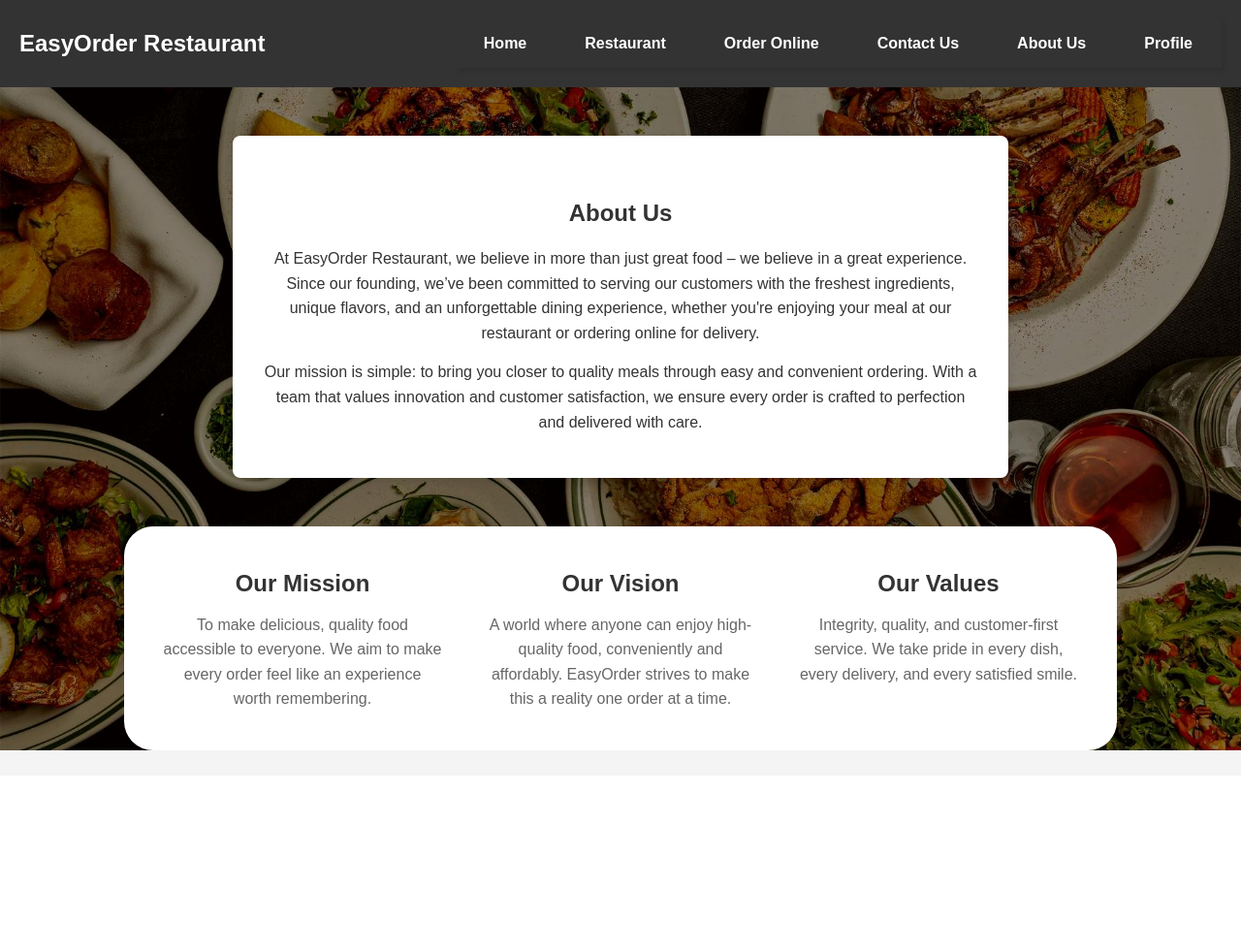
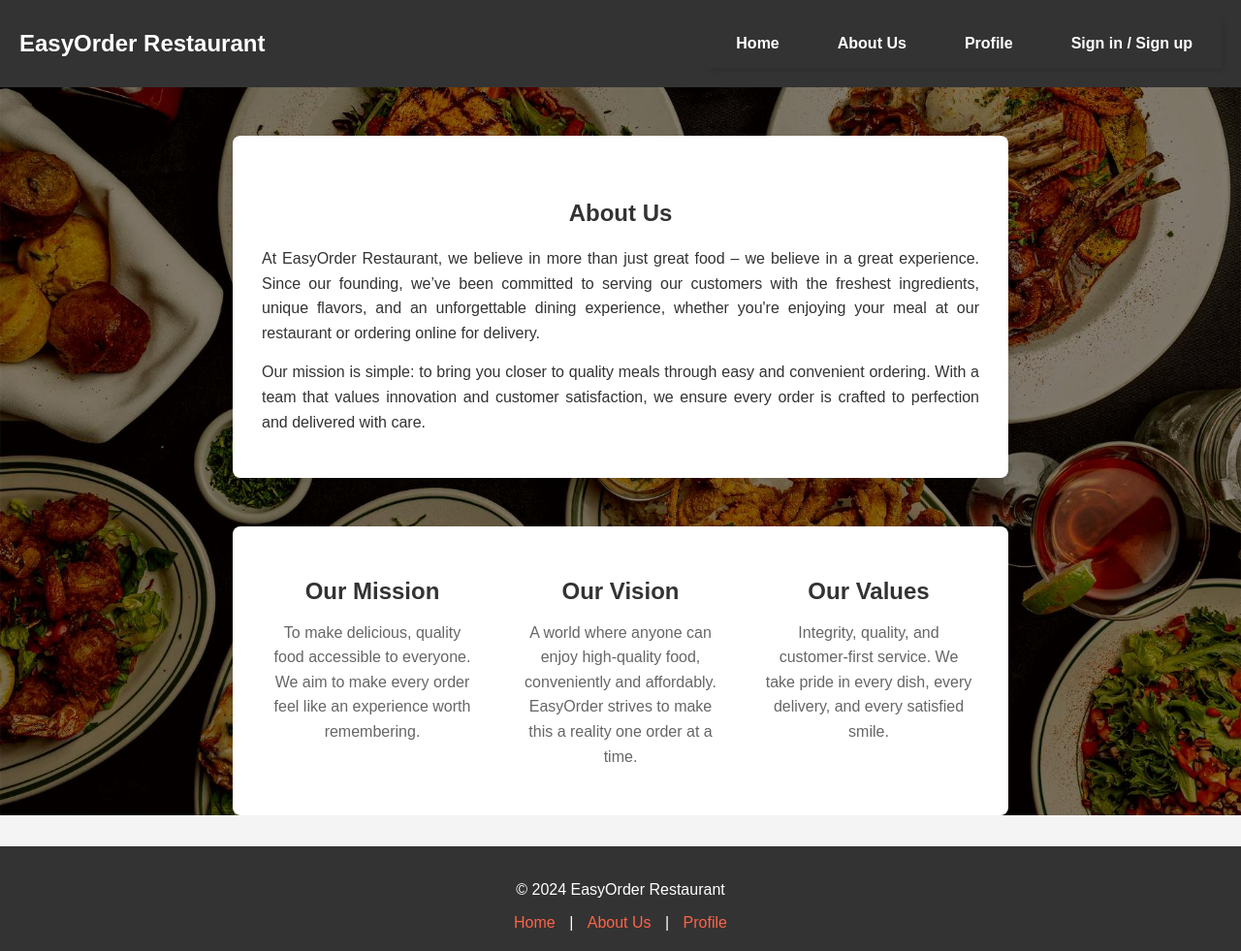
Before and after one commit to gioalco/EasyOrder, a PHP site: page /about-us.php in a window 1280 px wide. Shown: the whole page at 97% size. Before the commit the page ends 774 px from the top, so only its background shows below. Run offline with PHP 8.4, Linux system fonts and the light colour scheme.

Commit message:
Polished the header and footer.

```diff
--- a/about-us.php
+++ b/about-us.php
@@ -6,8 +6,10 @@
     <title>About Us - EasyOrder Restaurant</title>
     <link rel="stylesheet" href="css/style.css">
     <link href="https://fonts.googleapis.com/css2?family=Roboto:wght@400;700&display=swap" rel="stylesheet">
-    <link href="css/header.css" rel="stylesheet">
+    <link rel="stylesheet" href="css/style.css">
+    <link rel="stylesheet" href="css/header.css">
     <script src="components/header.js"></script>
+    <script src="components/footer.js"></script>
     <style>
         /* Basic reset */
         * {
@@ -27,7 +29,7 @@
 
         /* About Us Content Box */
         .about-container {
-            max-width: 800px;
+            width: min(800px, 90%);
             margin: 50px auto;
             padding: 30px;
             background: white;
@@ -44,22 +46,22 @@
         .about-container p {
             margin: 15px 0;
             line-height: 1.6;
+            text-align: justify;
         }
 
         /* Mission and Values Section */
         .mission-values {
             display: flex;
             justify-content: center;
-            padding: 40px 20px;
+            padding: 3em 1em;
             background-color: #fff;
-            width: 80%;
-            margin: 0 auto;
-            border-radius: 30px;
+            width: min(800px, 90%);
+            margin: 0 auto 2em;
+            border-radius: 8px;
         }
 
         .mission-item {
-            /*width: 30%;*/
-            width: 45ch;
+            width: min(45ch, 100%);
             text-align: center;
             margin: 0 20px;
             line-height: 1.6;
@@ -81,6 +83,19 @@
             color: #666;
         }
 
+        @media screen and (max-width: 805px) {
+            .mission-values {
+                flex-direction: column;
+                align-items: center;
+                gap: 2em;
+            }
+        }
+
+        @media screen and (max-width: 500px) {
+            * {
+                text-align: left;
+            }
+        }
     </style>
 </head>
 <body>
@@ -123,8 +138,9 @@
             </p>
         </div>
     </section>
+</section>
 
     <footer-component></footer-component>
-</section>
+
 </body>
 </html>
--- a/components/footer.js
+++ b/components/footer.js
@@ -26,9 +26,11 @@ footerTemplate.innerHTML = `
         <p>&copy; 2024 EasyOrder Restaurant</p>
         <div>
             <a href="/index.php">Home</a> |
-            <a href="/menu.php">Menu</a> |
-            <a href="/order.php">Order Online</a> |
-            <a href="/contact.php">Contact Us</a>
+            <a href="/about-us.php">About Us</a> |
+            <a href="/user-profile.php">Profile</a>
+<!--            <a href="/signin.php">Sign in / Sign up</a> -->
+<!--            <a href="/#">Order Online</a> |-->
+<!--            <a href="/contact.php">Contact Us</a>-->
         </div>
     </footer>
 `;
--- a/components/header.php
+++ b/components/header.php
@@ -3,20 +3,22 @@
     <nav>
         <ul class = "sidebar">
             <li onclick=hideSidebar()><a href="#"><svg xmlns="http://www.w3.org/2000/svg" height="24px" viewBox="0 -960 960 960" width="24px" fill="#e8eaed"><path d="m256-200-56-56 224-224-224-224 56-56 224 224 224-224 56 56-224 224 224 224-56 56-224-224-224 224Z"/></svg></a></li>
-            <li><a href="index.html">Home</a></li>
-            <li><a href="restaurant.html">Restaurant</a></li>
-            <li><a href="order.html">Order Online</a></li>
-            <li><a href="contact.html">Contact Us</a></li>
-            <li><a href="about-us.html">About Us</a></li>
-            <li><a href="../user-profile.php">Profile</a></li>
+            <li><a href="/index.php">Home</a></li>
+<!--            <li><a href="restaurant.html">Restaurant</a></li>-->
+<!--            <li><a href="order.html">Order Online</a></li>-->
+<!--            <li><a href="contact.html">Contact Us</a></li>-->
+            <li><a href="/about-us.php">About Us</a></li>
+            <li><a href="/user-profile.php">Profile</a></li>
+            <li><a href="/signin.php">Sign in / Sign up</a></li>
         </ul>
         <ul>
-            <li class = "hideOnMobile"><a href="index.html">Home</a></li>
-            <li class = "hideOnMobile"><a href="restaurant.html">Restaurant</a></li>
-            <li class = "hideOnMobile"><a href="order.html">Order Online</a></li>
-            <li class = "hideOnMobile"><a href="contact.html">Contact Us</a></li>
-            <li class = "hideOnMobile"><a href="about-us.html">About Us</a></li>
-            <li class = "hideOnMobile"><a href="../user-profile.php">Profile</a></li>
+            <li class = "hideOnMobile"><a href="/index.php">Home</a></li>
+<!--            <li class = "hideOnMobile"><a href="restaurant.html">Restaurant</a></li>-->
+<!--            <li class = "hideOnMobile"><a href="order.html">Order Online</a></li>-->
+<!--            <li class = "hideOnMobile"><a href="contact.html">Contact Us</a></li>-->
+            <li class = "hideOnMobile"><a href="/about-us.php">About Us</a></li>
+            <li class = "hideOnMobile"><a href="/user-profile.php">Profile</a></li>
+            <li class = "hideOnMobile"><a href="/signin.php">Sign in / Sign up</a></li>
             <li class = "menu-button" onclick=showSidebar()><a href="#"><svg xmlns="http://www.w3.org/2000/svg" height="26px" viewBox="0 -960 960 960" width="26px" fill="#e8eaed"><path d="M120-240v-80h720v80H120Zm0-200v-80h720v80H120Zm0-200v-80h720v80H120Z"/></svg></a></li>
         </ul>
     </nav>
--- a/css/style.css
+++ b/css/style.css
@@ -4,14 +4,14 @@
     background-position: center;
 }
 
-@media screen and (min-height: 840px) {
+@media screen and (min-height: 1000px) {
     .background {
-        height: 100lvh;
+        height: calc(100lvh - 109px);
     }
-    footer-component {
-        position: fixed;
-        left: 0;
-        right: 0;
-        bottom: 0;
-    }
+    /*footer-component {*/
+    /*    position: fixed;*/
+    /*    left: 0;*/
+    /*    right: 0;*/
+    /*    bottom: 0;*/
+    /*}*/
 }
--- a/index.php
+++ b/index.php
@@ -4,8 +4,10 @@
     <meta charset="UTF-8">
     <meta name="viewport" content="width=device-width, initial-scale=1.0">
     <title>EasyOrder Restaurant</title>
-    <link href="css/header.css" rel="stylesheet">
+    <link rel="stylesheet" href="css/style.css">
+    <link rel="stylesheet" href="css/header.css">
     <script src="components/header.js"></script>
+    <script src="components/footer.js"></script>
     <style>
         /* Basic reset */
         * {
--- a/signin.php
+++ b/signin.php
@@ -4,8 +4,10 @@
     <meta charset="UTF-8">
     <meta name="viewport" content="width=device-width, initial-scale=1.0">
     <title>EasyOrder Restaurant - Sign In / Sign Up</title>
+    <link rel="stylesheet" href="css/style.css">
     <link rel="stylesheet" href="css/header.css">
     <script src="components/header.js"></script>
+    <script src="components/footer.js"></script>
     <style>
         /* Basic reset */
         * {
```
Also changed, not shown: user-profile.php (+7 -11 lines).
